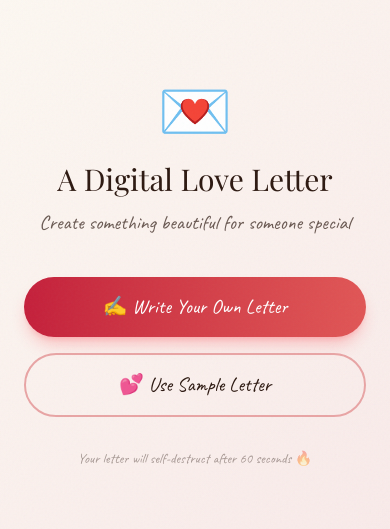
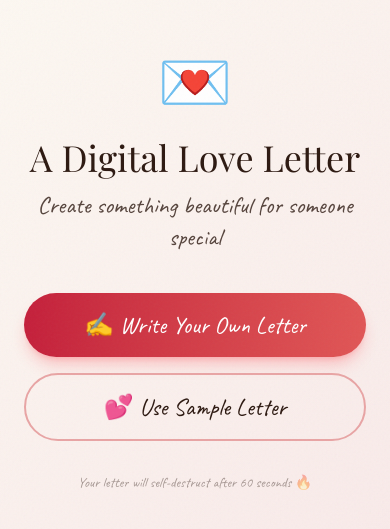
Before and after one commit to isabhiii/Valentine-letter, a Next.js app: page / in a window 390 px wide. Shown: the part 149-678 px from the top of the page. Built offline with nearby package versions, Linux system fonts and the light colour scheme; a web font is replaced by a local one.

Commit message:
Fix: Ultimate mobile font readability and consistency fix

```diff
--- a/src/app/globals.css
+++ b/src/app/globals.css
@@ -2,8 +2,8 @@
 
 @theme {
   /* Fonts - mapped to Next.js variables */
-  --font-serif: var(--font-serif);
-  --font-handwritten: var(--font-handwritten);
+  --font-serif: var(--font-playfair), serif;
+  --font-handwritten: var(--font-caveat), cursive;
 
   /* Colors */
   --color-paper-cream: #fdfaf3;
@@ -79,28 +79,33 @@ body {
 /* Handwritten text styling */
 .handwritten-text {
   font-family: var(--font-handwritten);
-  font-size: clamp(1.5rem, 5vw, 2rem);
-  line-height: 1.6;
-  color: var(--ink-deep);
-  letter-spacing: 0.02em;
+  font-size: clamp(1.8rem, 6vw, 2.2rem);
+  /* Increased for mobile readability */
+  line-height: 1.5;
+  color: var(--color-ink-deep);
+  letter-spacing: 0.01em;
+  font-weight: 500;
+  /* Slightly bolder for mobile */
 }
 
 /* Recipient styling */
 .recipient-text {
   font-family: var(--font-serif);
-  font-size: clamp(1.8rem, 6vw, 2.5rem);
-  font-weight: 500;
+  font-size: clamp(2rem, 7vw, 3rem);
+  /* Increased for mobile */
+  font-weight: 600;
   font-style: italic;
-  color: var(--ink-deep);
-  letter-spacing: 0.03em;
+  color: var(--color-ink-deep);
+  letter-spacing: 0.02em;
 }
 
 /* Signature styling */
 .signature-text {
   font-family: var(--font-handwritten);
-  font-size: clamp(1.8rem, 5vw, 2.2rem);
+  font-size: clamp(2rem, 6vw, 2.5rem);
+  /* Increased */
   font-weight: 600;
-  color: var(--ink-deep);
+  color: var(--color-ink-deep);
 }
 
 /* Scratch overlay effect */
--- a/src/app/layout.js
+++ b/src/app/layout.js
@@ -3,14 +3,16 @@ import { Playfair_Display, Caveat } from 'next/font/google';
 
 const playfair = Playfair_Display({
   subsets: ['latin'],
-  variable: '--font-serif',
+  variable: '--font-playfair',
   display: 'swap',
+  weight: ['400', '500', '600', '700'],
 });
 
 const caveat = Caveat({
   subsets: ['latin'],
-  variable: '--font-handwritten',
+  variable: '--font-caveat',
   display: 'swap',
+  weight: ['400', '500', '600', '700'],
 });
 
 export const metadata = {
@@ -34,7 +36,7 @@ export const viewport = {
 export default function RootLayout({ children }) {
   return (
     <html lang="en" className={`${playfair.variable} ${caveat.variable}`}>
-      <body className="antialiased">
+      <body className={`${playfair.className} ${caveat.className} antialiased`}>
         {children}
       </body>
     </html>
--- a/src/components/WelcomeScreen.jsx
+++ b/src/components/WelcomeScreen.jsx
@@ -35,7 +35,7 @@ export default function WelcomeScreen({ onWriteOwn, onUseDefault }) {
 
                 {/* Title */}
                 <motion.h1
-                    className="font-serif text-3xl sm:text-4xl text-[var(--ink-deep)] mb-3"
+                    className="font-serif text-4xl sm:text-5xl text-[var(--ink-deep)] mb-3"
                     initial={{ opacity: 0, y: 10 }}
                     animate={{ opacity: 1, y: 0 }}
                     transition={{ delay: 0.5 }}
@@ -45,9 +45,9 @@ export default function WelcomeScreen({ onWriteOwn, onUseDefault }) {
 
                 {/* Subtitle */}
                 <motion.p
-                    className="font-handwritten text-xl text-[var(--ink-deep)] opacity-70 mb-10"
+                    className="font-handwritten text-2xl sm:text-3xl text-[var(--ink-deep)] opacity-80 mb-10"
                     initial={{ opacity: 0 }}
-                    animate={{ opacity: 0.7 }}
+                    animate={{ opacity: 0.8 }}
                     transition={{ delay: 0.6 }}
                 >
                     Create something beautiful for someone special
@@ -63,7 +63,7 @@ export default function WelcomeScreen({ onWriteOwn, onUseDefault }) {
                     <motion.button
                         onClick={onWriteOwn}
                         className="w-full px-8 py-4 rounded-full bg-gradient-to-r from-[var(--heart-red)] to-[#e05555]
-              text-white font-handwritten text-xl shadow-lg shadow-red-500/25
+              text-white font-handwritten text-2xl shadow-lg shadow-red-500/25
               hover:shadow-xl hover:shadow-red-500/35 transition-all"
                         whileHover={{ scale: 1.03 }}
                         whileTap={{ scale: 0.98 }}
@@ -74,7 +74,7 @@ export default function WelcomeScreen({ onWriteOwn, onUseDefault }) {
                     <motion.button
                         onClick={onUseDefault}
                         className="w-full px-8 py-4 rounded-full border-2 border-[var(--rose-blush)]
-              text-[var(--ink-deep)] font-handwritten text-xl
+              text-[var(--ink-deep)] font-handwritten text-2xl
               hover:bg-[var(--rose-blush)]/10 transition-colors"
                         whileHover={{ scale: 1.02 }}
                         whileTap={{ scale: 0.98 }}
```
